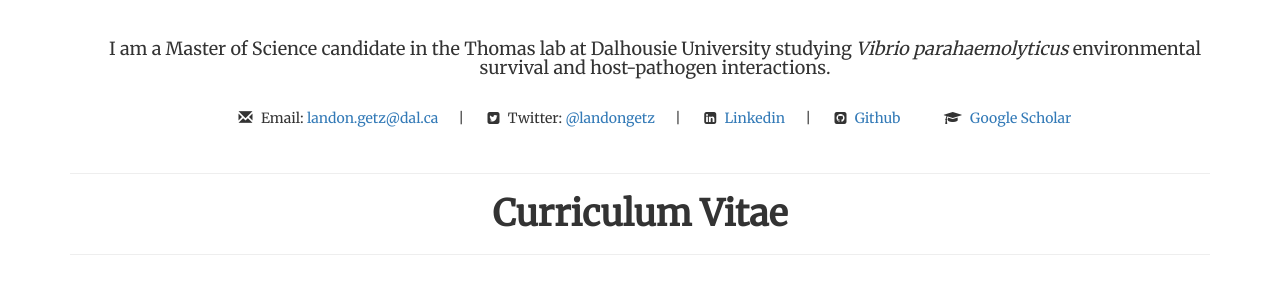
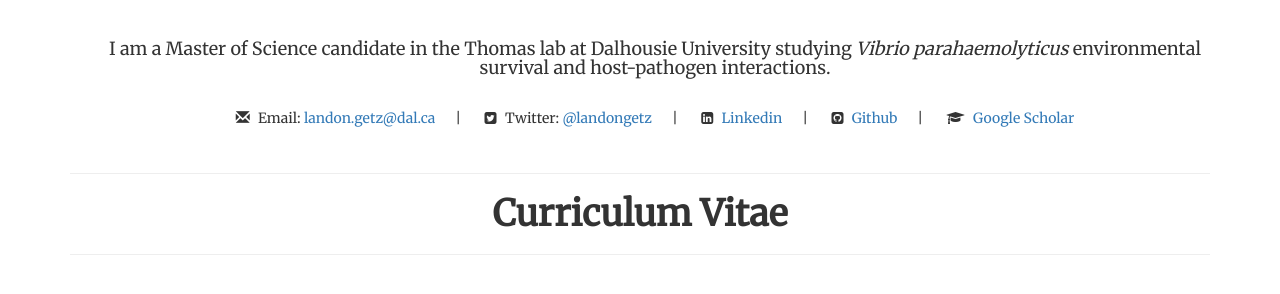
Before and after one commit to LandonGetz/OldCVWebsite, a Jekyll site: the page built from index.md, in a window 1280 px wide and 900 px high, scrolled down 592 px. Shown: the part 151-445 px from the top of the window. Built offline with Jekyll 4.4.1, drawn with Linux system fonts in a browser that asks for light colours; nearby versions of some CDN libraries.

Commit message:
Typo Fix
Quick typo fix

```diff
--- a/index.md
+++ b/index.md
@@ -18,7 +18,7 @@ scroll: true
     <h5 id="contactbuttons"><span id="icon" class="glyphicon glyphicon-envelope"></span>  Email:<a href="mailto:landon.getz@dal.ca"> landon.getz@dal.ca</a></h5>|
     <h5 id="contactbuttons"><i id="icon" class="fa fa-twitter-square fa-1x" aria-hidden="true"></i>  Twitter: <a target="_blank" href="http://twitter.com/landongetz">@landongetz</a></h5>|
     <h5 id="contactbuttons"><span id="icon" class="fa fa-linkedin-square"></span>  <a href="https://www.linkedin.com/in/landon-getz-19a473111/">Linkedin</a></h5>|
-    <h5 id="contactbuttons"><span id="icon" class="fa fa-github-square"></span>  <a href="https://www.github.com/LandonGetz">Github</a></h5>
+    <h5 id="contactbuttons"><span id="icon" class="fa fa-github-square"></span>  <a href="https://www.github.com/LandonGetz">Github</a></h5>|
     <h5 id="contactbuttons"><i id="icon" class="fa fa-graduation-cap" aria-hidden="true"></i>  <a href="https://scholar.google.ca/citations?user=cFMTBYMAAAAJ&hl=en&authuser=3">Google Scholar</a></h5>
 </div>
 <div class="container" id="CV">
@@ -117,7 +117,7 @@ scroll: true
             <ul id="sublist">
                 <li>Runté, C., Jain, U., <b>Getz, L.J.</b>,Secord, S., Kuwae, A., Abe, A., Leblanc, J., Stadnyk, A.W., Kaper, J.B., Hansen, A.M., Thomas, N.A. (2018) <a href="https://www.biorxiv.org/content/early/2018/02/22/270066" target="_blank">"Tandem tyrosine residues in the EPEC multicargo chaperone CesT support differential type III effector translocation and early host colonization."</a><i>BioRxiv</i>.</li>
                 <li><b>Getz, L.J.,</b> Thomas, N.A. (2018) <a href="http://jb.asm.org/content/early/2018/02/08/JB.00653-17.abstract" target="_blank">"The Transcriptional Regulator HlyU is a Positive Regulator for Expression of <i>exsA</i> Leading to Type III Secretion System-1 Activation in <i>Vibrio parahaemolyticus</i>"</a> <i>Journal of Bacteriology</i>.</li>
-                <li><b>Getz, L.J.*</b>, Finlayson-Trick, E.C.L.*, Slaine, P.D.*, Thornbury, M., Lamourerux, E., Cook, J., Langille, M.G.I., Murray, L.E., McCormick, C., Rohde, J.R., Cheng, Z. (2017). <a href="http://journals.plos.org/plosone/article?id=10.1371/journal.pone.0189404" target="_blank">"Taxonomic    differences of gut microbiomes drive cellulolytic enzymatic potential within hind-gut fermenting mammals."</a> <i>PLoS One</i>
+                <li><b>Getz, L.J.*</b>, Finlayson-Trick, E.C.L.*, Slaine, P.D.*, Thornbury, M., Lamourerux, E., Cook, J., Langille, M.G.I., Murray, L.E., McCormick, C., Rohde, J.R., Cheng, Z. (2017). <a href="http://journals.plos.org/plosone/article?id=10.1371/journal.pone.0189404" target="_blank">"Taxonomic    differences of gut microbiomes drive cellulolytic enzymatic potential within hind-gut fermenting mammals."</a> <i>PLoS One</i></li>
             </ul>
     </li>
     <li id="list"><b>Commentaries:</b>
```
